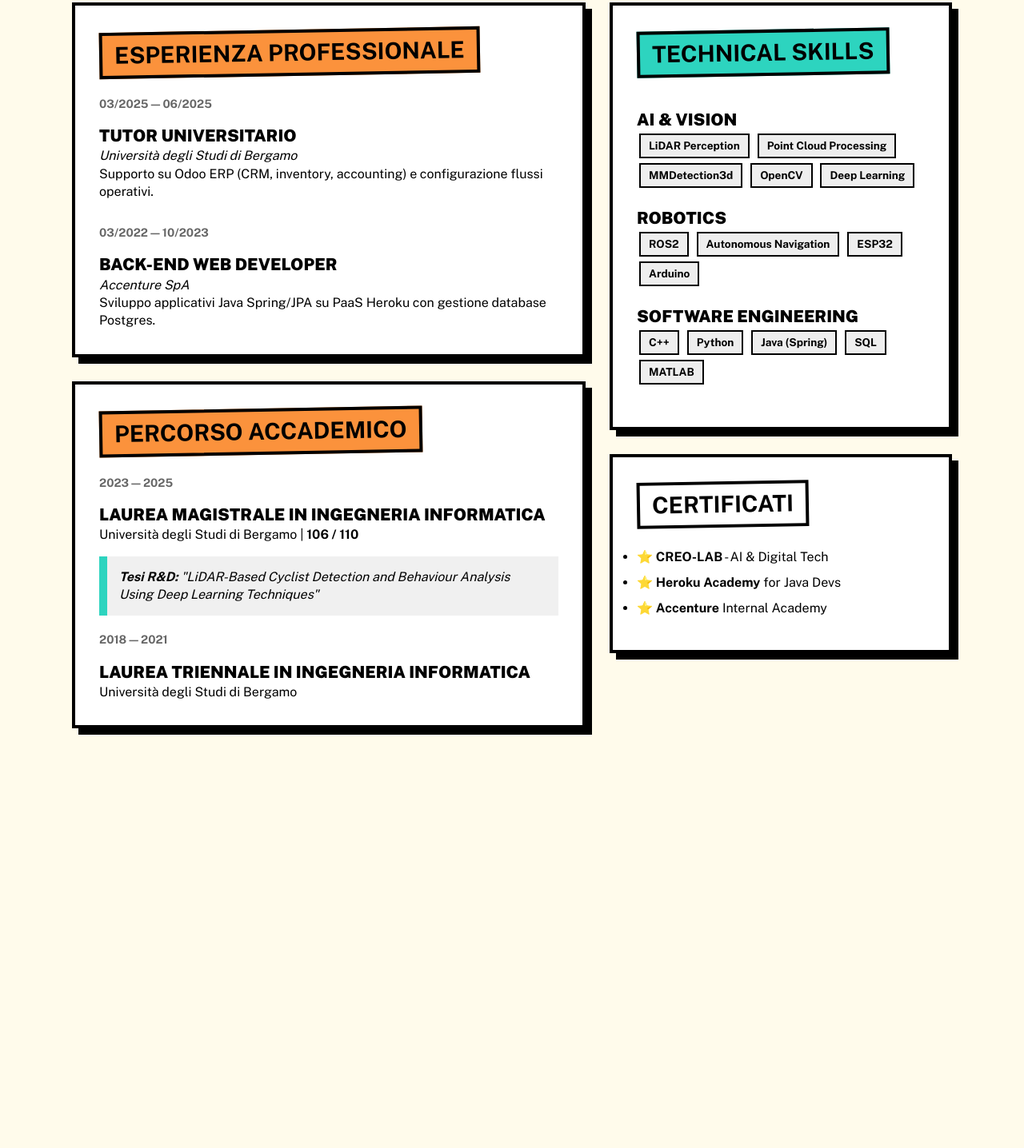
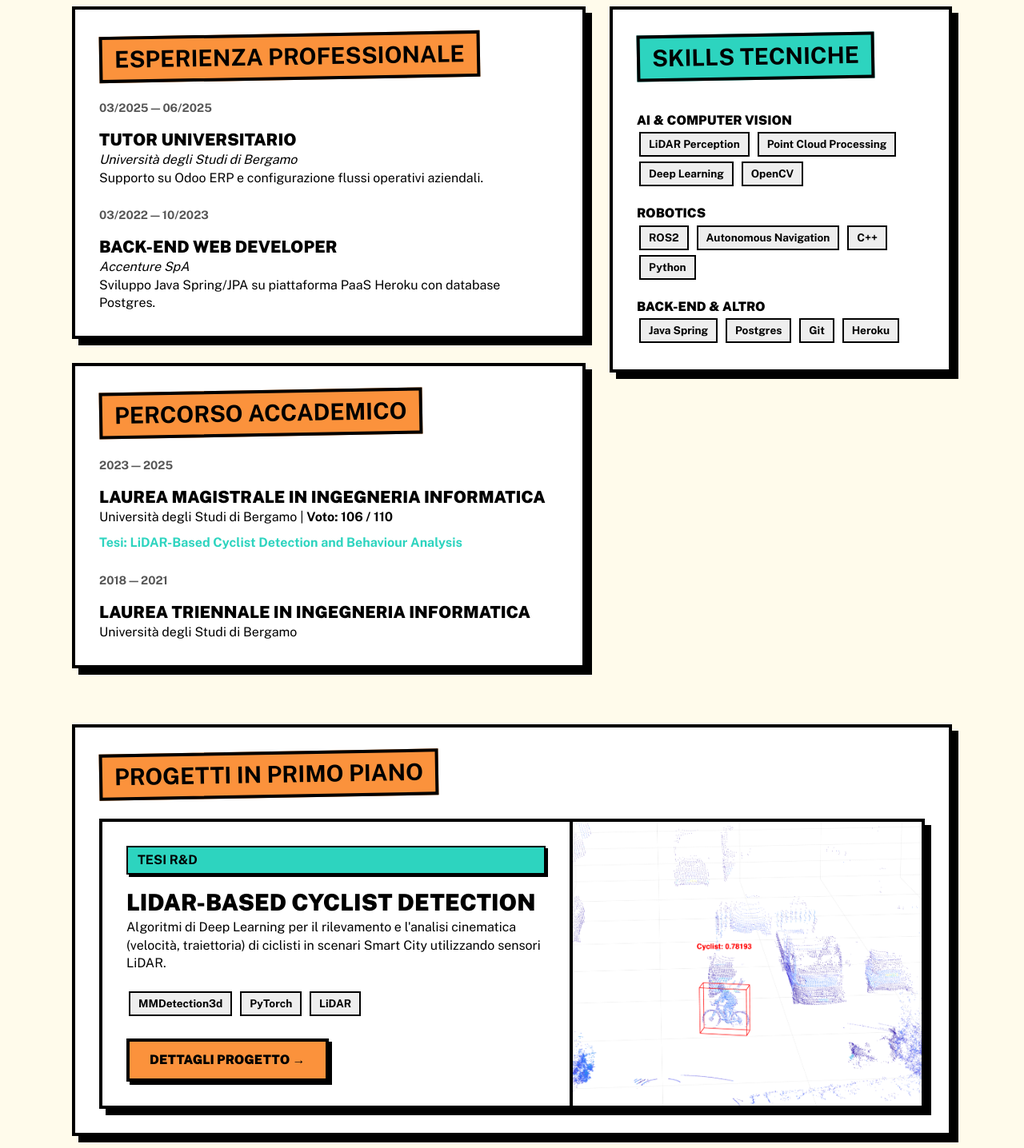
Before and after one commit to saccocristian/portfolio, a plain HTML site: page index.html in a window 1280 px wide. Shown: the part 364-1800 px from the top of the page at 80% size. Before the commit the page ends 1365 px from the top, so only its background shows below. Drawn offline with nearby package versions, Linux system fonts and the light colour scheme.

Commit message:
new first page

```diff
--- a/index.html
+++ b/index.html
@@ -5,84 +5,7 @@
     <meta name="viewport" content="width=device-width, initial-scale=1.0">
     <title>Cristian Sacco | Portfolio</title>
     <link href="https://fonts.googleapis.com/css2?family=Public+Sans:wght@400;700;900&display=swap" rel="stylesheet">
-    <style>
-        :root {
-            --bg: #FFFBEB;
-            --primary: #C4B5FD; /* Viola pastello brutale */
-            --secondary: #FB923C; /* Arancio */
-            --accent: #2DD4BF; /* Teal */
-            --dark: #000000;
-            --border: 4px solid #000000;
-            --shadow: 8px 8px 0px 0px #000000;
-        }
-
-        * { margin: 0; padding: 0; box-sizing: border-box; }
-        body { background-color: var(--bg); font-family: 'Public Sans', sans-serif; color: var(--dark); padding: 20px; line-height: 1.4; }
-
-        header {
-            max-width: 1100px;
-            margin: 20px auto;
-            padding: 40px;
-            background: var(--primary);
-            border: var(--border);
-            box-shadow: var(--shadow);
-        }
-
-        h1 { font-size: clamp(2.5rem, 8vw, 4.5rem); font-weight: 900; text-transform: uppercase; margin-bottom: 10px; }
-        .contact-bar { display: flex; flex-wrap: wrap; gap: 15px; margin-top: 20px; }
-        .badge { background: white; border: 2px solid var(--dark); padding: 5px 12px; font-weight: 700; text-decoration: none; color: black; box-shadow: 3px 3px 0px var(--dark); }
-
-        .grid {
-            max-width: 1100px;
-            margin: 40px auto;
-            display: grid;
-            grid-template-columns: 1.5fr 1fr;
-            gap: 30px;
-        }
-
-        section {
-            background: white;
-            border: var(--border);
-            padding: 30px;
-            box-shadow: var(--shadow);
-            margin-bottom: 30px;
-        }
-
-        h2 {
-            font-size: 1.8rem;
-            text-transform: uppercase;
-            background: var(--secondary);
-            display: inline-block;
-            padding: 5px 15px;
-            border: var(--border);
-            margin-bottom: 25px;
-            transform: rotate(-1deg);
-        }
-
-        h3 { font-size: 1.3rem; margin-top: 15px; text-transform: uppercase; font-weight: 800; }
-        .date { font-weight: 700; color: #666; font-size: 0.9rem; margin-bottom: 10px; display: block; }
-
-        .skill-cat { margin-bottom: 20px; }
-        .skill-tag {
-            display: inline-block;
-            background: #eee;
-            border: 2px solid var(--dark);
-            padding: 4px 10px;
-            margin: 3px;
-            font-weight: 600;
-            font-size: 0.85rem;
-        }
-
-        .highlight-box {
-            background: #f0f0f0;
-            border-left: 10px solid var(--accent);
-            padding: 15px;
-            margin: 15px 0;
-            font-style: italic;
-        }
-
-        @media (max-width: 850px) { .grid { grid-template-columns: 1fr; } }
-    </style>
+    <link rel="stylesheet" href="style.css">
 </head>
 <body>
 
@@ -101,35 +24,29 @@
         <main>
             <section>
                 <h2>Esperienza Professionale</h2>
-
-                <div>
+                <div style="margin-bottom: 25px;">
                     <span class="date">03/2025 — 06/2025</span>
                     <h3>Tutor Universitario</h3>
                     <p><em>Università degli Studi di Bergamo</em></p>
-                    <p>Supporto su Odoo ERP (CRM, inventory, accounting) e configurazione flussi operativi.</p>
+                    <p>Supporto su Odoo ERP e configurazione flussi operativi aziendali.</p>
                 </div>
-
-                <div style="margin-top: 30px;">
+                <div>
                     <span class="date">03/2022 — 10/2023</span>
                     <h3>Back-end Web Developer</h3>
                     <p><em>Accenture SpA</em></p>
-                    <p>Sviluppo applicativi Java Spring/JPA su PaaS Heroku con gestione database Postgres.</p>
+                    <p>Sviluppo Java Spring/JPA su piattaforma PaaS Heroku con database Postgres.</p>
                 </div>
             </section>
 
             <section>
                 <h2>Percorso Accademico</h2>
-
-                <div>
+                <div style="margin-bottom: 25px;">
                     <span class="date">2023 — 2025</span>
                     <h3>Laurea Magistrale in Ingegneria Informatica</h3>
-                    <p>Università degli Studi di Bergamo | <strong>106 / 110</strong></p>
-                    <div class="highlight-box">
-                        <strong>Tesi R&D:</strong> "LiDAR-Based Cyclist Detection and Behaviour Analysis Using Deep Learning Techniques"
-                    </div>
+                    <p>Università degli Studi di Bergamo | <strong>Voto: 106 / 110</strong></p>
+                    <p style="margin-top: 10px; font-weight: 700; color: var(--accent);">Tesi: LiDAR-Based Cyclist Detection and Behaviour Analysis</p>
                 </div>
-
-                <div style="margin-top: 20px;">
+                <div>
                     <span class="date">2018 — 2021</span>
                     <h3>Laurea Triennale in Ingegneria Informatica</h3>
                     <p>Università degli Studi di Bergamo</p>
@@ -139,45 +56,55 @@
 
         <aside>
             <section>
-                <h2 style="background: var(--accent);">Technical Skills</h2>
-
-                <div class="skill-cat">
-                    <h3>AI & Vision</h3>
+                <h2 style="background: var(--accent);">Skills Tecniche</h2>
+                <div style="margin-bottom: 20px;">
+                    <h3 style="font-size: 1rem;">AI & Computer Vision</h3>
                     <span class="skill-tag">LiDAR Perception</span>
                     <span class="skill-tag">Point Cloud Processing</span>
-                    <span class="skill-tag">MMDetection3d</span>
+                    <span class="skill-tag">Deep Learning</span>
                     <span class="skill-tag">OpenCV</span>
-                    <span class="skill-tag">Deep Learning</span>
                 </div>
-
-                <div class="skill-cat">
-                    <h3>Robotics</h3>
+                <div style="margin-bottom: 20px;">
+                    <h3 style="font-size: 1rem;">Robotics</h3>
                     <span class="skill-tag">ROS2</span>
                     <span class="skill-tag">Autonomous Navigation</span>
-                    <span class="skill-tag">ESP32</span>
-                    <span class="skill-tag">Arduino</span>
-                </div>
-
-                <div class="skill-cat">
-                    <h3>Software Engineering</h3>
                     <span class="skill-tag">C++</span>
                     <span class="skill-tag">Python</span>
-                    <span class="skill-tag">Java (Spring)</span>
-                    <span class="skill-tag">SQL</span>
-                    <span class="skill-tag">MATLAB</span>
                 </div>
-            </section>
-
-            <section>
-                <h2 style="background: #FFF;">Certificati</h2>
-                <ul>
-                    <li style="margin-bottom:10px">⭐ <strong>CREO-LAB</strong> - AI & Digital Tech</li>
-                    <li style="margin-bottom:10px">⭐ <strong>Heroku Academy</strong> for Java Devs</li>
-                    <li style="margin-bottom:10px">⭐ <strong>Accenture</strong> Internal Academy</li>
-                </ul>
+                <div>
+                    <h3 style="font-size: 1rem;">Back-end & Altro</h3>
+                    <span class="skill-tag">Java Spring</span>
+                    <span class="skill-tag">Postgres</span>
+                    <span class="skill-tag">Git</span>
+                    <span class="skill-tag">Heroku</span>
+                </div>
             </section>
         </aside>
     </div>
 
+    <div class="full-width-section">
+        <section>
+            <h2>Progetti in primo piano</h2>
+            <div class="project-card-horizontal">
+                <div class="project-content">
+                    <span class="badge" style="background: var(--accent); margin-bottom: 15px;">TESI R&D</span>
+                    <h3 style="font-size: 1.8rem; margin-top: 0;">LiDAR-Based Cyclist Detection</h3>
+                    <p style="margin-bottom: 20px;">
+                        Algoritmi di Deep Learning per il rilevamento e l'analisi cinematica (velocità, traiettoria) di ciclisti in scenari Smart City utilizzando sensori LiDAR.
+                    </p>
+                    <div style="margin-bottom: 25px;">
+                        <span class="skill-tag">MMDetection3d</span>
+                        <span class="skill-tag">PyTorch</span>
+                        <span class="skill-tag">LiDAR</span>
+                    </div>
+                    <a href="progetto-lidar.html" class="btn-project">Dettagli Progetto →</a>
+                </div>
+                <div class="project-image-container">
+                    <img src="assets/bounding_box.png" alt="Visualizzazione LiDAR">
+                </div>
+            </div>
+        </section>
+    </div>
+
 </body>
 </html>
--- /dev/null
+++ b/style.css
@@ -0,0 +1,128 @@
+:root {
+    --bg: #FFFBEB;
+    --primary: #C4B5FD;
+    --secondary: #FB923C;
+    --accent: #2DD4BF;
+    --dark: #000000;
+    --border: 4px solid #000000;
+    --shadow: 8px 8px 0px 0px #000000;
+}
+
+* { margin: 0; padding: 0; box-sizing: border-box; }
+
+body {
+    background-color: var(--bg);
+    font-family: 'Public Sans', sans-serif;
+    color: var(--dark);
+    padding: 20px;
+    line-height: 1.4;
+}
+
+header {
+    max-width: 1100px;
+    margin: 20px auto;
+    padding: 40px;
+    background: var(--primary);
+    border: var(--border);
+    box-shadow: var(--shadow);
+}
+
+/* Fix spaziatura bottoni contatti */
+.contact-bar {
+    display: flex;
+    flex-wrap: wrap;
+    gap: 15px;
+    margin-top: 35px;
+}
+
+.grid {
+    max-width: 1100px;
+    margin: 40px auto;
+    display: grid;
+    grid-template-columns: 1.5fr 1fr;
+    gap: 30px;
+}
+
+/* Sezione progetti che prende tutto lo spazio */
+.full-width-section {
+    max-width: 1100px;
+    margin: 0 auto 40px auto;
+}
+
+section {
+    background: white;
+    border: var(--border);
+    padding: 30px;
+    box-shadow: var(--shadow);
+    margin-bottom: 30px;
+}
+
+h1 { font-size: clamp(2.2rem, 7vw, 4.5rem); font-weight: 900; text-transform: uppercase; }
+
+h2 {
+    font-size: 1.8rem;
+    text-transform: uppercase;
+    background: var(--secondary);
+    display: inline-block;
+    padding: 5px 15px;
+    border: var(--border);
+    margin-bottom: 25px;
+    transform: rotate(-1deg);
+}
+
+h3 { font-size: 1.3rem; margin-top: 15px; text-transform: uppercase; font-weight: 800; }
+.date { font-weight: 700; color: #555; font-size: 0.9rem; margin-bottom: 5px; display: block; }
+
+.badge {
+    background: white; border: 2px solid var(--dark);
+    padding: 5px 12px; font-weight: 700; text-decoration: none;
+    color: black; box-shadow: 3px 3px 0px var(--dark);
+    transition: all 0.1s;
+}
+
+.badge:hover { transform: translate(-2px, -2px); box-shadow: 5px 5px 0px var(--dark); }
+
+.skill-tag {
+    display: inline-block;
+    background: #eee;
+    border: 2px solid var(--dark);
+    padding: 4px 10px;
+    margin: 3px;
+    font-weight: 600;
+    font-size: 0.85rem;
+}
+
+.project-card-horizontal {
+    display: flex;
+    background: white;
+    border: var(--border);
+    box-shadow: var(--shadow);
+    overflow: hidden;
+}
+
+.project-content { flex: 1.2; padding: 30px; display: flex; flex-direction: column; justify-content: center; }
+.project-image-container { flex: 1; border-left: var(--border); background: #e0e0e0; min-height: 300px; }
+.project-image-container img { width: 100%; height: 100%; object-fit: cover; }
+
+.btn-project {
+    display: inline-block;
+    background: var(--secondary);
+    color: black;
+    text-decoration: none;
+    font-weight: 900;
+    text-transform: uppercase;
+    padding: 12px 25px;
+    border: var(--border);
+    box-shadow: 4px 4px 0px 0px #000;
+    transition: all 0.1s ease;
+    align-self: flex-start;
+}
+
+.btn-project:hover { transform: translate(-2px, -2px); box-shadow: 6px 6px 0px #000; }
+.btn-project:active { transform: translate(4px, 4px); box-shadow: 0px 0px 0px #000; }
+
+@media (max-width: 850px) {
+    .grid { grid-template-columns: 1fr; }
+    .project-card-horizontal { flex-direction: column-reverse; }
+    .project-image-container { border-left: none; border-bottom: var(--border); height: 250px; min-height: auto; }
+}
```
Also changed, not shown: assets/bounding_box.png (added), assets/trajectory.png (added).
